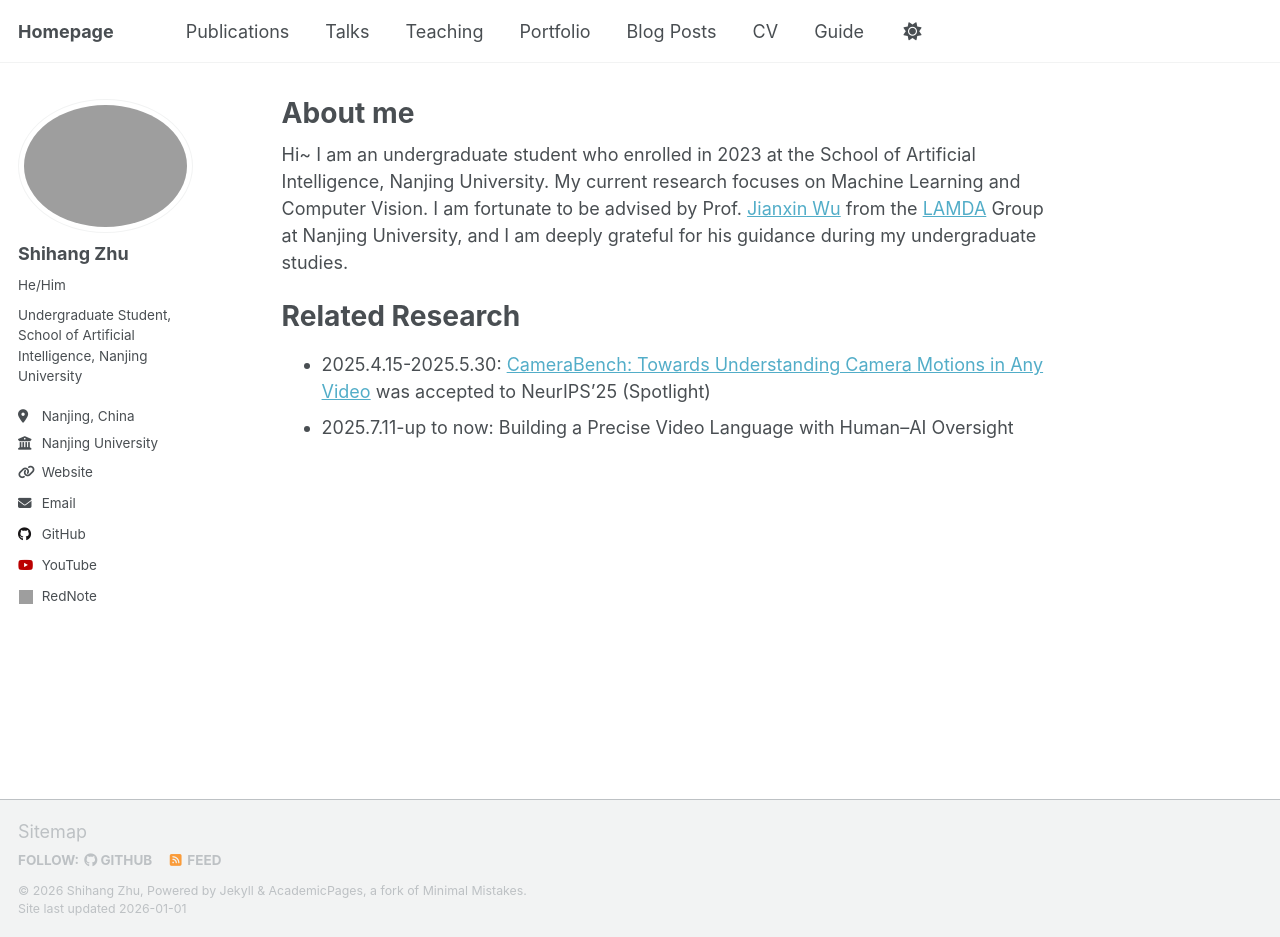
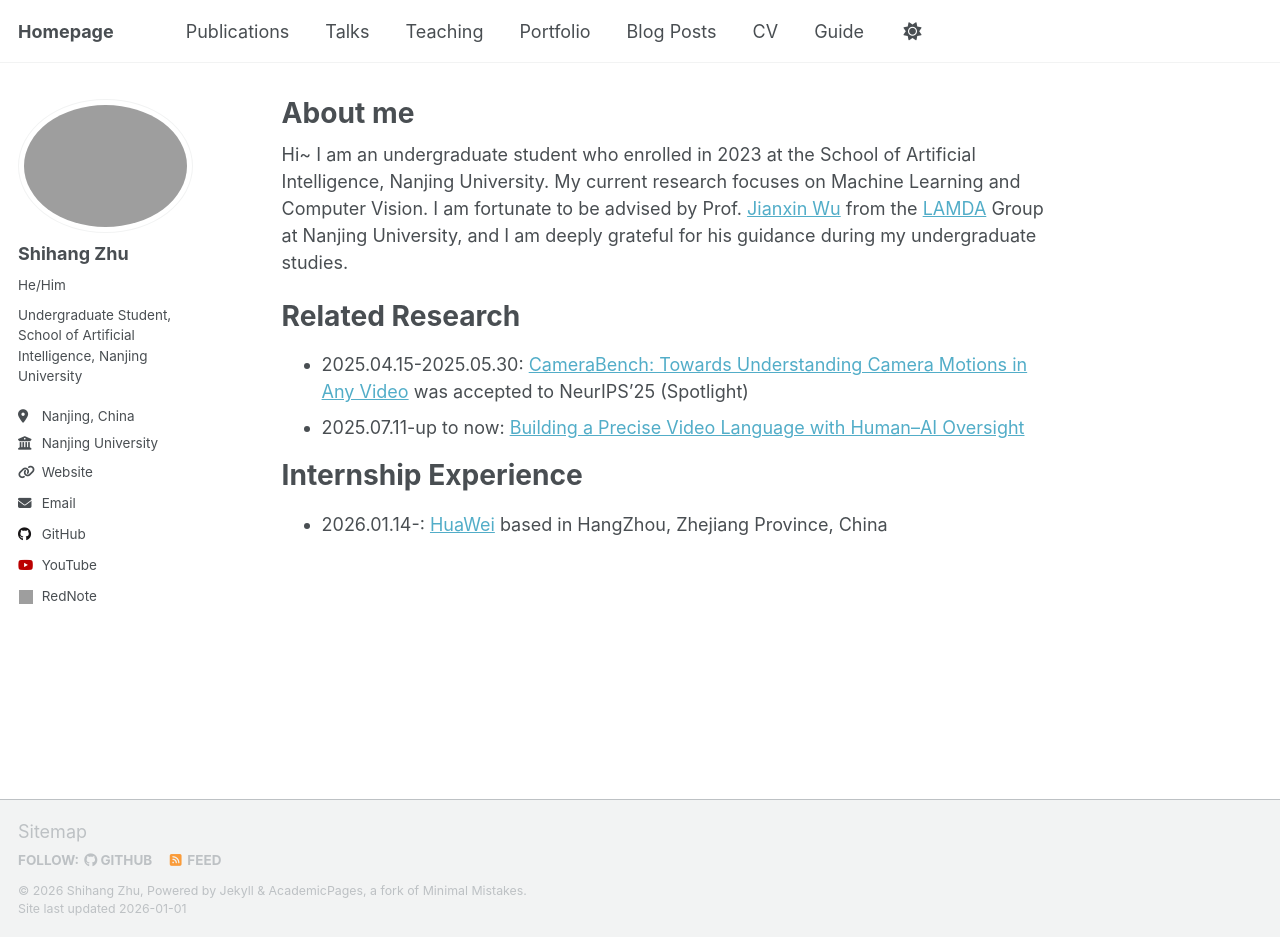
Before and after one commit to edzee3000/edzee3000.github.io, a Jekyll site: the page built from _pages/about.md, in a window 1280 px wide and 937 px high. Built offline with Jekyll 4.4.1, drawn with Linux system fonts in a browser that asks for light colours; a script that is not in the unit is left out; grey boxes are pictures that could not be loaded.

Commit message:
Update research and internship experience sections

```diff
--- a/_pages/about.md
+++ b/_pages/about.md
@@ -12,5 +12,11 @@ Hi~ I am an undergraduate student who enrolled in 2023 at the School of Artifici
 
 
 # Related Research
-- 2025.4.15-2025.5.30: [CameraBench: Towards Understanding Camera Motions in Any Video](https://linzhiqiu.github.io/papers/camerabench/) was accepted to NeurIPS’25 (Spotlight)
-- 2025.7.11-up to now: Building a Precise Video Language with Human–AI Oversight
+- 2025.04.15-2025.05.30: [CameraBench: Towards Understanding Camera Motions in Any Video](https://linzhiqiu.github.io/papers/camerabench/) was accepted to NeurIPS’25 (Spotlight)
+- 2025.07.11-up to now: [Building a Precise Video Language with Human–AI Oversight](https://openreview.net/forum?id=YCtPWfs8Nt)
+
+
+
+
+# Internship Experience
+- 2026.01.14-: [HuaWei](https://www.huawei.com/cn/) based in HangZhou, Zhejiang Province, China
```
